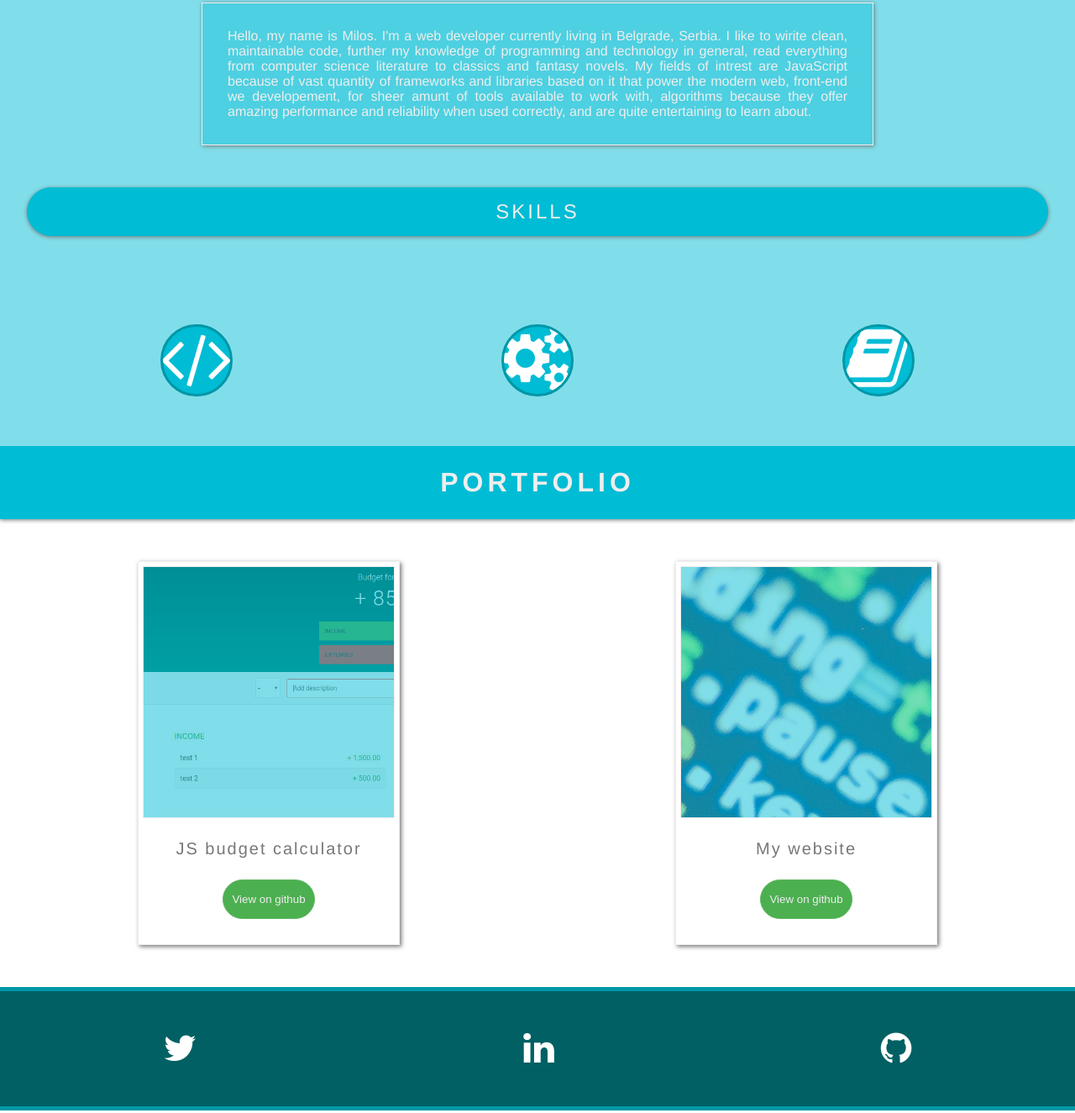
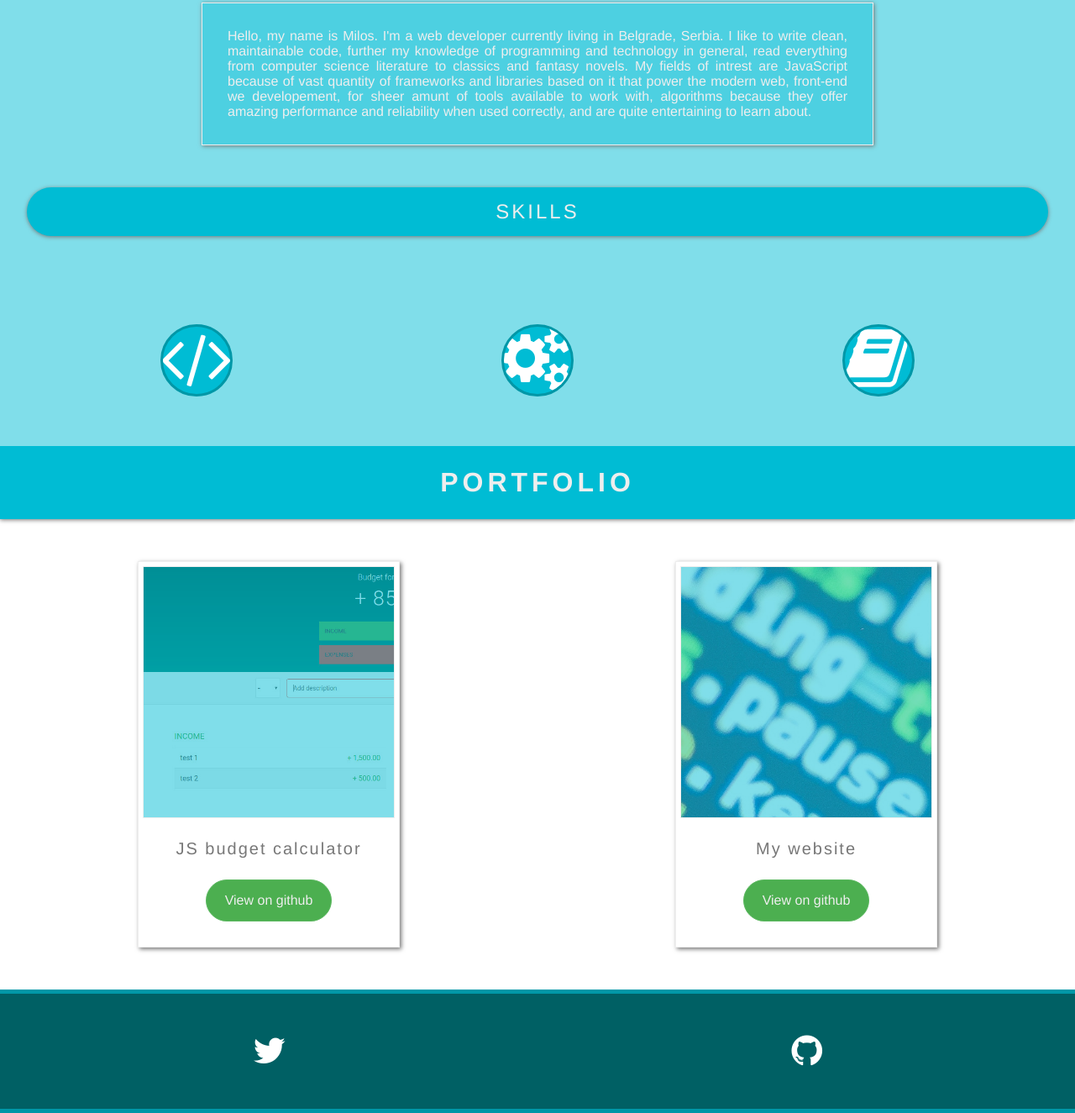
Before and after one commit to milosradibratovic/milosradibratovic.github.io, a plain HTML site: page index.html in a window 1280 px wide. Shown: the part 1212-2537 px from the top of the page at 84% size. Drawn offline with nearby package versions, Linux system fonts and the light colour scheme; some packages are replaced by stand-ins of ours; a script that the page names is missing.

Commit message:
Corrected some mistakes that managed to slip by

```diff
--- a/index.html
+++ b/index.html
@@ -48,7 +48,7 @@
           <img id="profile-image" src="./img/profile-image.jpg">
 
           <div class="content-box">
-            <p>Hello, my name is Milos. I'm a web developer currently living in Belgrade, Serbia. I like to wirite clean, maintainable code, further my knowledge of programming and technology in general, read everything from computer science literature to classics and fantasy novels. My fields of intrest are JavaScript because of vast quantity of frameworks and libraries based on it that power the modern web, front-end we developement, for sheer amunt of tools available to work with, algorithms because they offer amazing performance and reliability when used correctly, and are quite entertaining to learn about.</p>
+            <p>Hello, my name is Milos. I'm a web developer currently living in Belgrade, Serbia. I like to write clean, maintainable code, further my knowledge of programming and technology in general, read everything from computer science literature to classics and fantasy novels. My fields of intrest are JavaScript because of vast quantity of frameworks and libraries based on it that power the modern web, front-end we developement, for sheer amunt of tools available to work with, algorithms because they offer amazing performance and reliability when used correctly, and are quite entertaining to learn about.</p>
           </div>
         </div>
         <h2>Skills</h2>
@@ -117,7 +117,7 @@
           </div>
           <div class="tile-content" >
             <h4 class="tile-title">JS budget calculator</h4>
-            <button class="btn">View on github</button>
+            <a class="btn" href="https://github.com/milosradibratovic/budget-calculator" target="_blank">View on github</a>
           </div>
         </div>
         <div class="tile" id="tile-2">
@@ -126,18 +126,9 @@
           </div>
           <div class="tile-content">
             <h4 class="tile-title">My website</h4>
-            <button class="btn">View on github</button>
+            <a class="btn" href="https://github.com/milosradibratovic/milosradibratovic.github.io" target="_blank">View on github</a>
           </div>
         </div>
-        <!-- <div class="tile" id="tile-3">
-          <div class="tile-thumbnail">
-            <img src="http://via.placeholder.com/300x300/00bcd4" alt="project thumbnail">
-          </div>
-          <div class="tile-content">
-            <h4 class="tile-title">Comming soon</h4>
-            <button class="btn disabled" disabled>View on github</button>
-          </div>
-        </div> -->
       </div>
     </div>
     <!--  ==================
@@ -145,13 +136,10 @@
           ==================  -->
     <div id="contact-section">
       <div class="contact-item">
-        <a href="#"><span class="fa fa-twitter fa-lg contact-icon"></span></a>
+        <a href="https://twitter.com/radibratovic_m" target="_blank"><span class="fa fa-twitter fa-lg contact-icon"></span></a>
       </div>
       <div class="contact-item">
-        <a href="#"><span class="fa fa-linkedin fa-lg contact-icon"></span></a>
-      </div>
-      <div class="contact-item">
-        <a href="#"><span class="fa fa-github fa-lg contact-icon"></span></a>
+        <a href="https://github.com/milosradibratovic" target="_blank"><span class="fa fa-github fa-lg contact-icon"></span></a>
       </div>
     </div>
 
--- a/source/sass/modules/_buttons.scss
+++ b/source/sass/modules/_buttons.scss
@@ -1,5 +1,6 @@
 .btn {
-  margin: 0px auto;
+  width: 150px;
+  margin: 10px auto;
   padding: 15px 10px;
   @include border-radius(25px);
   background-color: $green-500;
```
Also changed, not shown: css/style.css, 1 other file.
